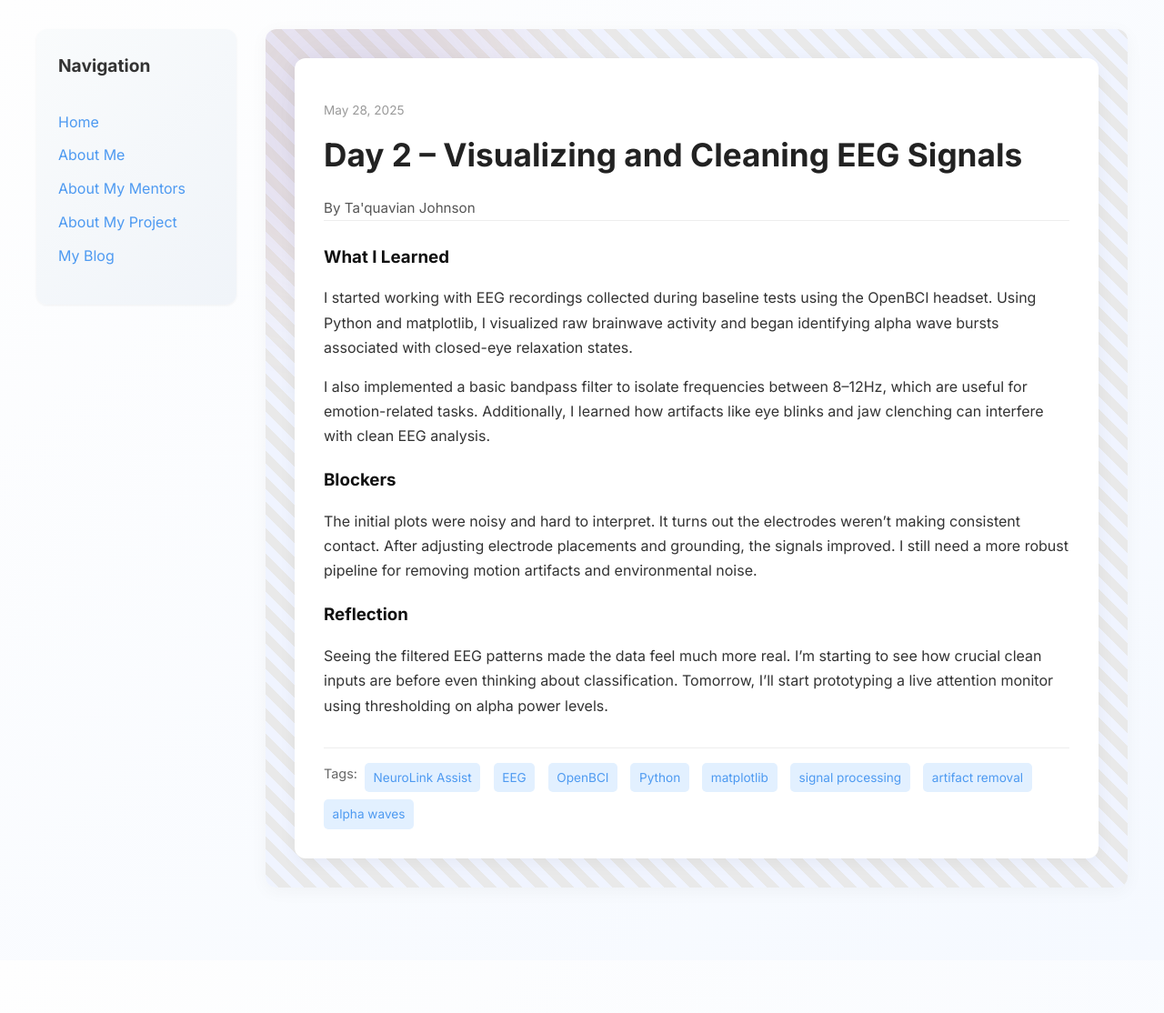
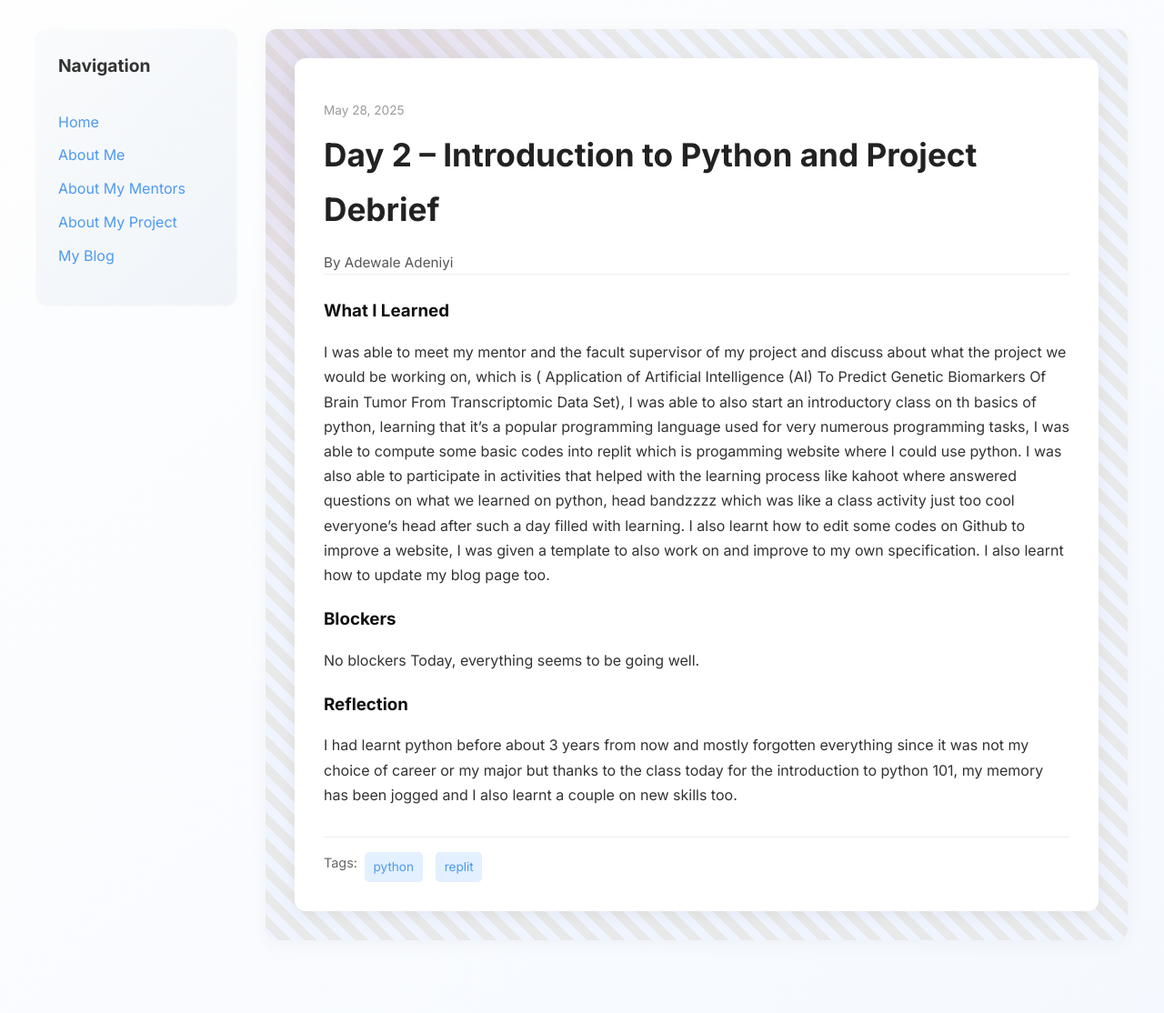
Before and after one commit to Samoj12/Samoj12.github.io, a Jekyll site: the page built from _posts/2025-05-28-day-2.md, in a window 1280 px wide. Shown: the whole page at 91% size. Built offline with Jekyll 4.4.1, drawn with Linux system fonts in a browser that asks for light colours; before the commit the page ends 1056 px from its top, so only the background shows below that.

Commit message:
Update 2025-05-28-day-2.md

```diff
--- a/_posts/2025-05-28-day-2.md
+++ b/_posts/2025-05-28-day-2.md
@@ -1,19 +1,21 @@
 ---
 layout: post
-title: "Day 2 – Visualizing and Cleaning EEG Signals"
+title: "Day 2 – Introduction to Python and Project Debrief"
 date: 2025-05-28
-author: Ta'quavian Johnson
+author: Adewale Adeniyi
 permalink: /day2.html
-tags: ["NeuroLink Assist", "EEG", "OpenBCI", "Python", "matplotlib", "signal processing", "artifact removal", "alpha waves"]
+tags: ["python", "replit"]
 
 what_i_learned: |
-  I started working with EEG recordings collected during baseline tests using the OpenBCI headset. Using Python and matplotlib, I visualized raw brainwave activity and began identifying alpha wave bursts associated with closed-eye relaxation states.
-
-  I also implemented a basic bandpass filter to isolate frequencies between 8–12Hz, which are useful for emotion-related tasks. Additionally, I learned how artifacts like eye blinks and jaw clenching can interfere with clean EEG analysis.
+  I was able to meet my mentor and the facult supervisor of my project and discuss about what the project we would be working on, which is ( Application of Artificial Intelligence (AI) To Predict Genetic Biomarkers Of Brain Tumor From Transcriptomic Data Set),
+  I was able to also start an introductory class on th basics of python, learning that it's a popular programming language used for very numerous programming tasks, I was able to compute some basic codes into replit which is progamming website where I could use python.
+  I was also able to participate in activities that helped with the learning process like kahoot where answered questions on what we learned on python, head bandzzzz which was like a class activity just too cool everyone's head after such a day filled with learning.
+  I also learnt how to edit some codes on Github to improve a website, I was given a template to also work on and improve to my own specification.
+  I also learnt how to update my blog page too.
 
 blockers: |
-  The initial plots were noisy and hard to interpret. It turns out the electrodes weren’t making consistent contact. After adjusting electrode placements and grounding, the signals improved. I still need a more robust pipeline for removing motion artifacts and environmental noise.
+  No blockers Today, everything seems to be going well.
 
 reflection: |
-  Seeing the filtered EEG patterns made the data feel much more real. I’m starting to see how crucial clean inputs are before even thinking about classification. Tomorrow, I’ll start prototyping a live attention monitor using thresholding on alpha power levels.
+  I had learnt python before about 3 years from now and mostly forgotten everything since it was not my choice of career or my major but thanks to the class today for the introduction to python 101, my memory has been jogged and I also learnt a couple on new skills too.
 ---
```
